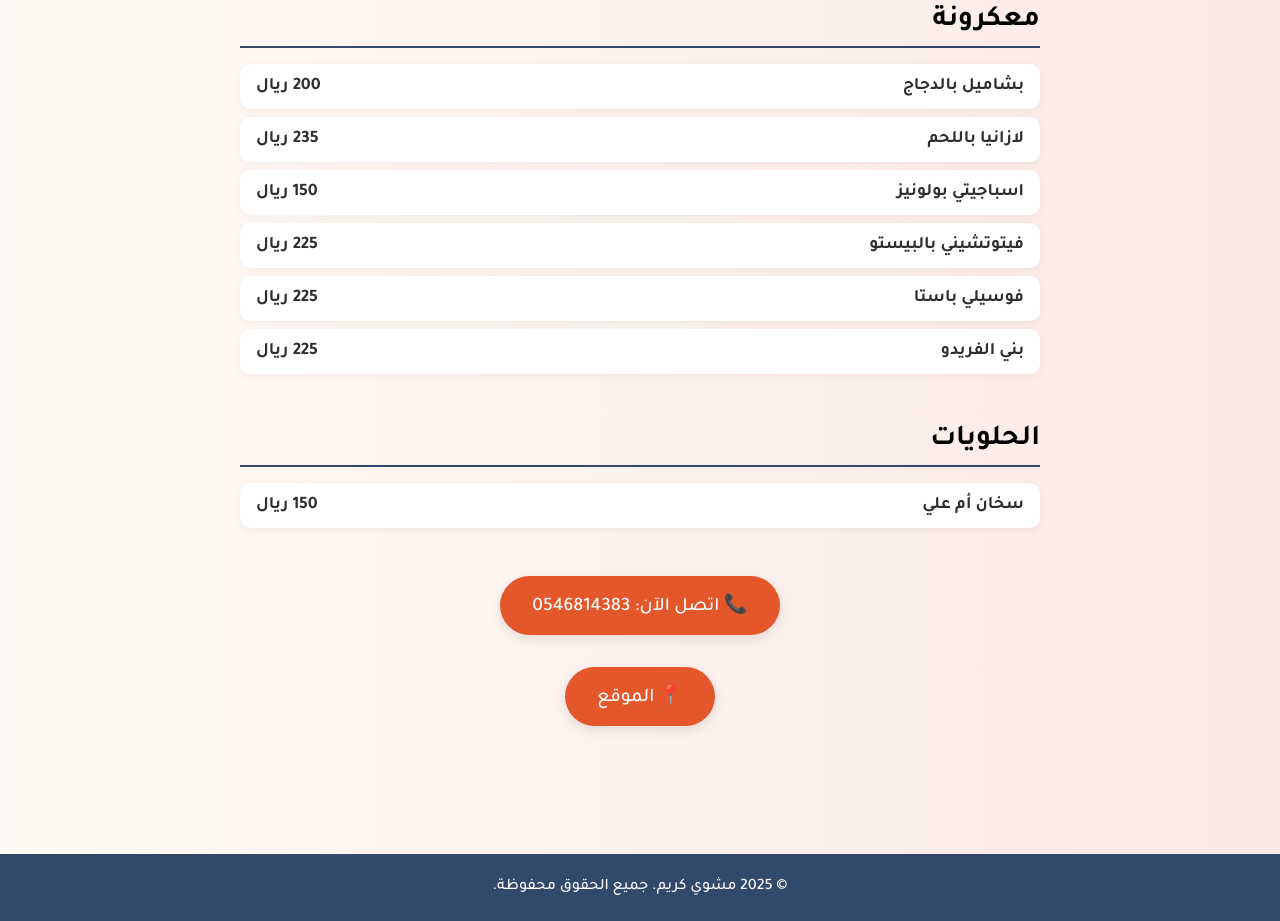
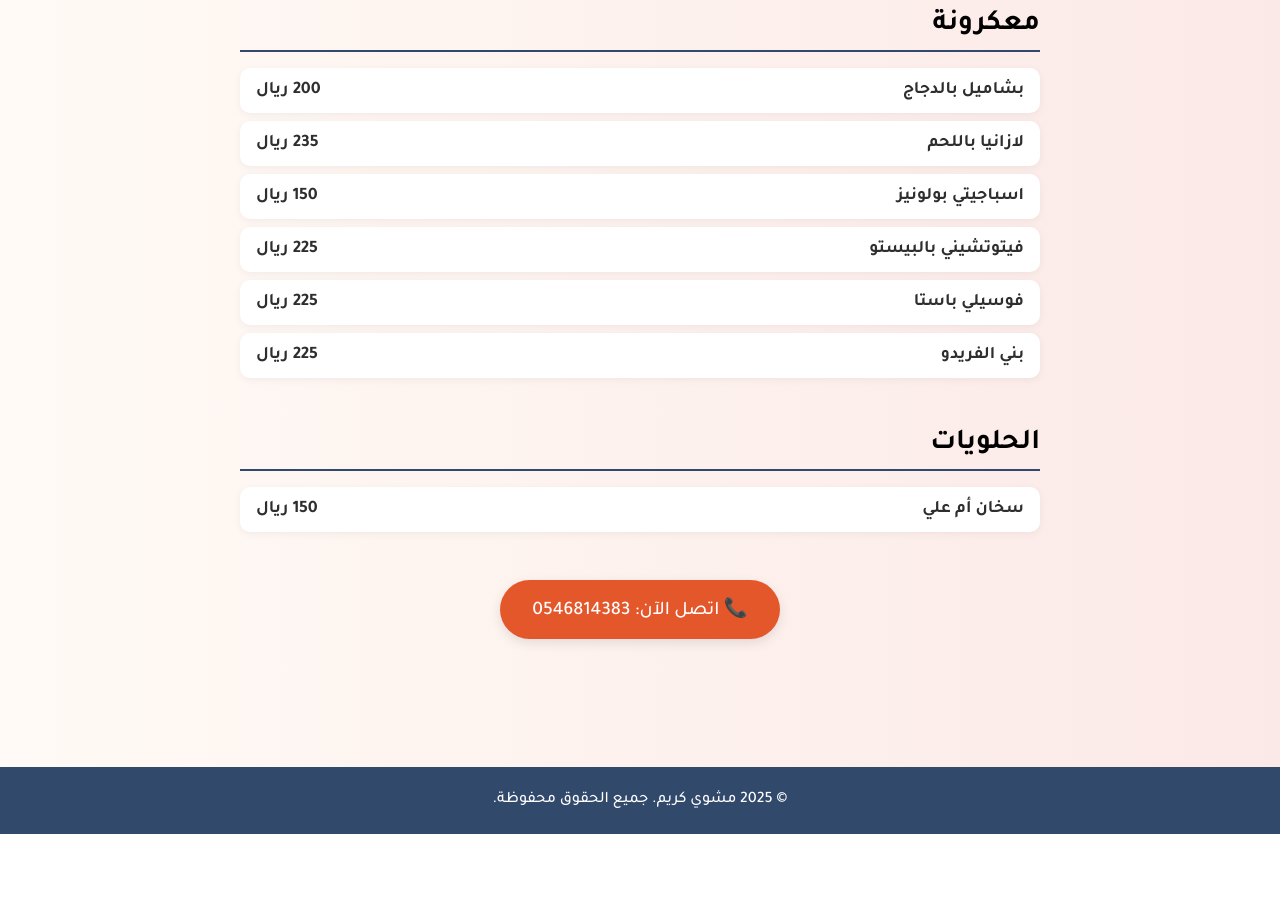
Before and after one commit to YousefAlsuliman/mashwi-kareem, a plain HTML site: page index.html in a window 1280 px wide. Shown: the part 1620-2541 px from the top of the page. After the commit the page ends 2454 px from the top, so only its background shows below. Drawn offline with Linux system fonts and the light colour scheme.

Commit message:
Add files via upload

```diff
--- a/index.html
+++ b/index.html
@@ -3,7 +3,7 @@
   <head>
     <meta charset="UTF-8" />
     <meta name="viewport" content="width=device-width, initial-scale=1.0" />
-    <title>قائمة البوفيه</title>
+    <title>قائمة مشوي كريم</title>
     <link
       href="https://fonts.googleapis.com/css2?family=Tajawal:wght@500;700&display=swap"
       rel="stylesheet"
@@ -193,9 +193,6 @@
       <a href="tel:+966546814383" class="call-button"
         >📞 اتصل الآن: 0546814383</a
       >
-      <a href="https://maps.app.goo.gl/MVKnBrqkBUEnB6DMA" class="call-button"
-        >📍 الموقع</a
-      >
     </main>
 
     <footer>&copy; 2025 مشوي كريم. جميع الحقوق محفوظة.</footer>
```
Also changed, not shown: logo.png.
